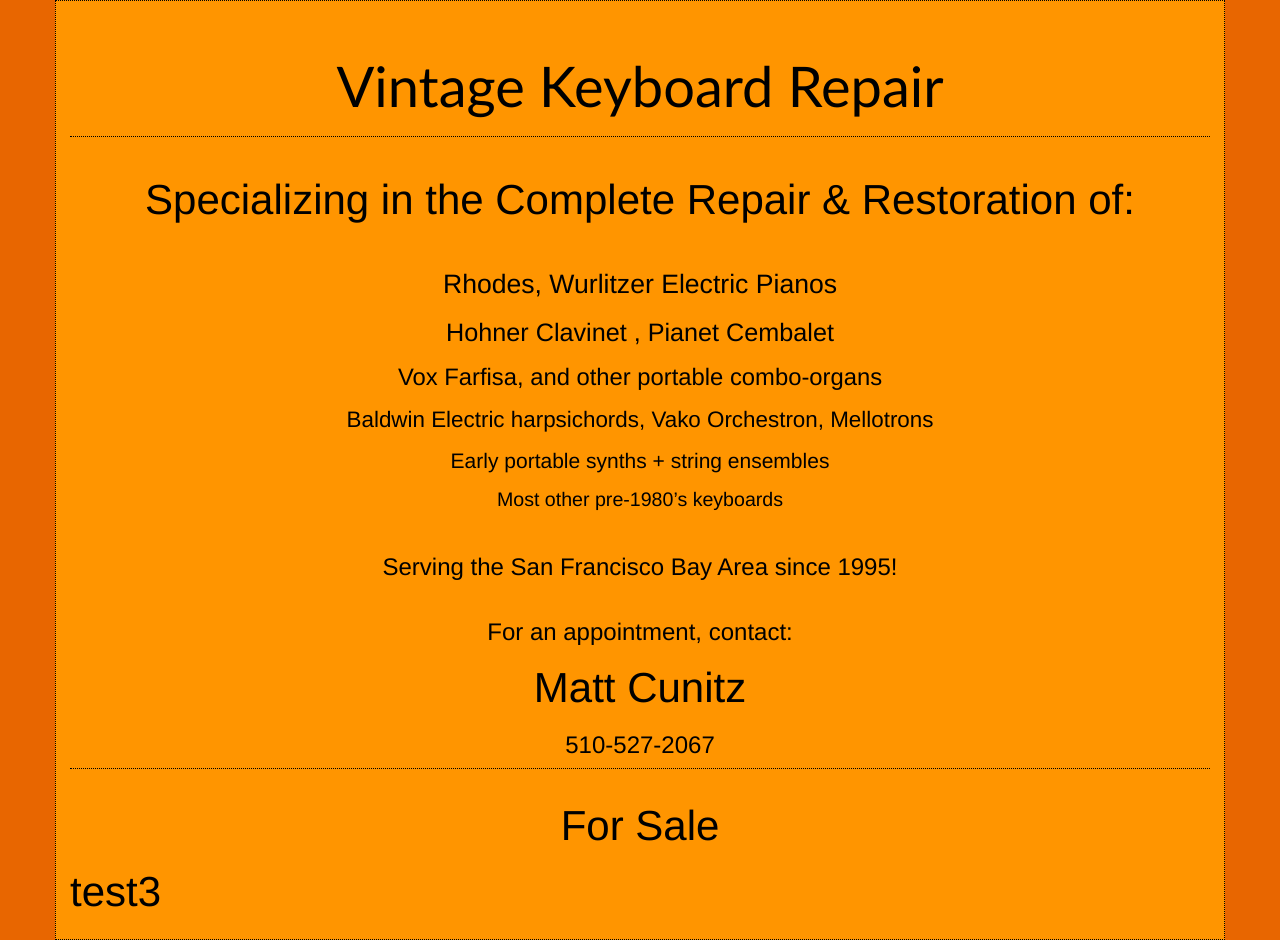
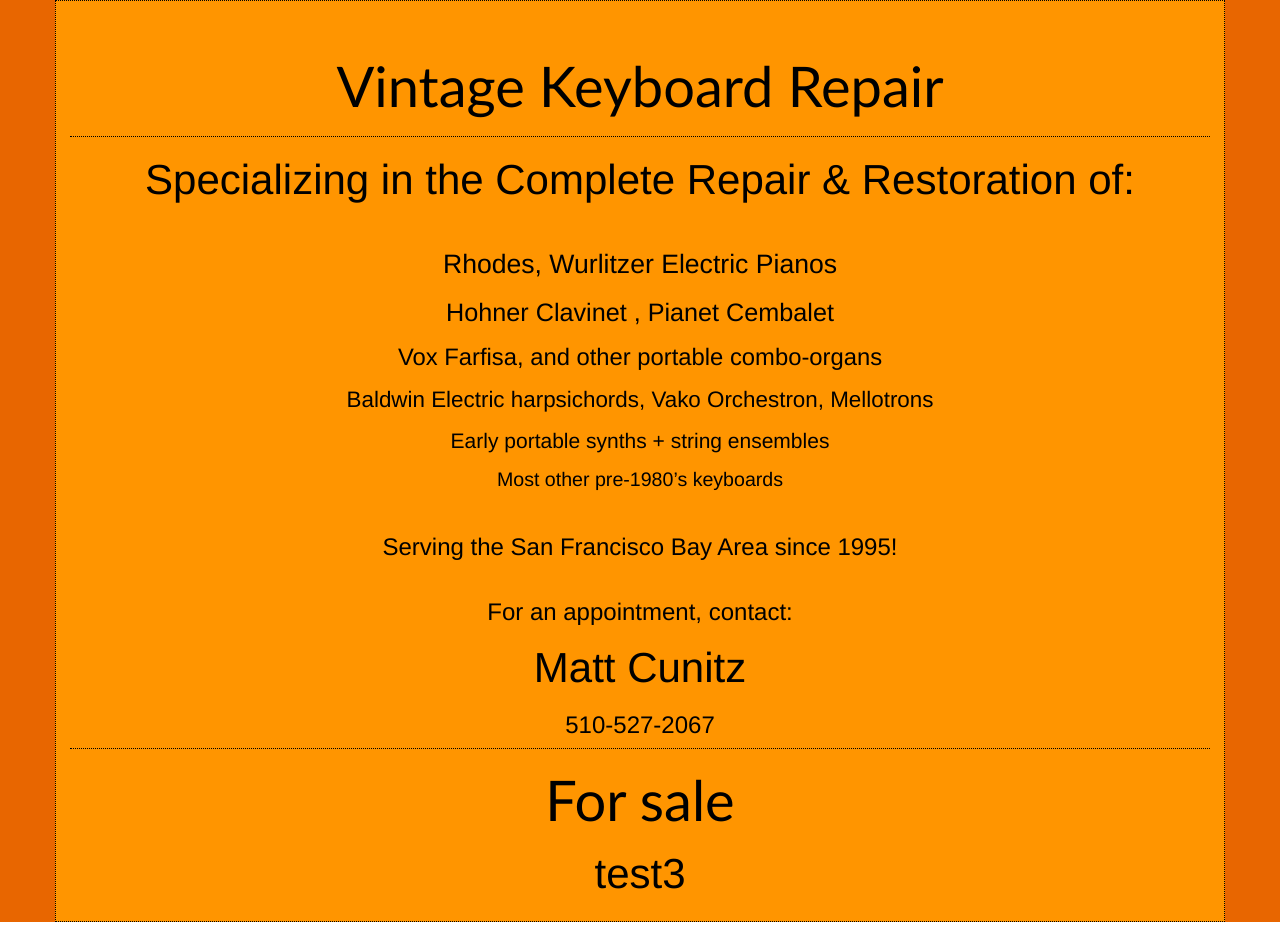
Before and after one commit to fogg4444/vintage_Keyboard_Repair_homeage, a Jekyll site: the page built from index.html, in a window 1280 px wide. Built offline with Jekyll 4.4.1, drawn with Linux system fonts in a browser that asks for light colours.

Commit message:
(feat) for sale pages formatted

```diff
--- a/_config.yml
+++ b/_config.yml
@@ -10,8 +10,9 @@
 email: your-email@domain.com
 description: > # this means to ignore newlines until "baseurl:"
   Vintage Keyboard Repair
-baseurl: "./" # the subpath of your site, e.g. /blog
-url: "http://yourdomain.com" # the base hostname & protocol for your site
+baseurl: "" # the subpath of your site, e.g. /blog
+# url: "http://localhost:4000" # the base hostname & protocol for your site
+url: "https://fogg4444.github.io/mattCunitzGithubPages/" # the base hostname & protocol for your site
 twitter_username: jekyllrb
 github_username:  jekyll
 
--- a/_layouts/default.html
+++ b/_layouts/default.html
@@ -4,7 +4,7 @@
   {% include head.html %}
 
   <body>
-    <div class="background-color">
+    <div class="content-wrapper">
 
       <div class="container">
           {{ content }}
--- a/css/main.scss
+++ b/css/main.scss
@@ -34,12 +34,23 @@
   box-sizing: border-box;
   color: #000000;
 }
+
 .page-header {
   border-bottom: dotted 1px #000000;
 }
 
-.background-color {
+.content-wrapper {
   background-color: $background-color;
+  // height:100vh;
+}
+
+.container {
+  border: 1px dotted black;
+  margin: 0 auto;
+  padding: 1em;
+  background-color: $container-color;
+  // height:100vh;
+
 }
 
 h1 {
@@ -200,10 +211,3 @@
 .mainList li:before {
  content: "\0BB \020";
 }
-
-.container {
-  border: 1px dotted black;
-  margin: 0 auto;
-  padding: 1em;
-  background-color: $container-color;
-}
--- a/index.html
+++ b/index.html
@@ -2,11 +2,13 @@
 layout: default
 ---
 
-  <div class="page-header">
-    <h1 class="text-center">Vintage Keyboard Repair</h1>
-  </div>
   <div class="row">
     <div class="col-xs-12 text-center">
+
+      <div class="page-header">
+        <h1 class="text-center">Vintage Keyboard Repair</h1>
+      </div>
+
       <h2 class="padding-bottom">Specializing in the Complete Repair &amp; Restoration of: </h2>
 
       <p class="main-list-line-1">Rhodes, Wurlitzer Electric Pianos</p>
@@ -29,19 +31,10 @@
       <h3>
         <a href="tel:+15105272067"> 510-527-2067</a>
       </h3>
-
-    </div>
-
-  </div>
-    <hr>
-
-  <div class="row">
-    <div class="col-xs-12">
-      <h2 class="text-center">For Sale</h2>
+      <hr>
+      <h1>For sale</h1>
       {% for item in site.posts %}
-          <h2>
-            {{ item.title }}
-          </h2>
+          <h2><a href="{{item.url | prepend:site.baseurl}}">{{ item.title }}</a></h2>
       {% endfor %}
     </div>
   </div>
```
Also changed, not shown: _layouts/forsale.html (+17 -1 lines), 1 other file.
